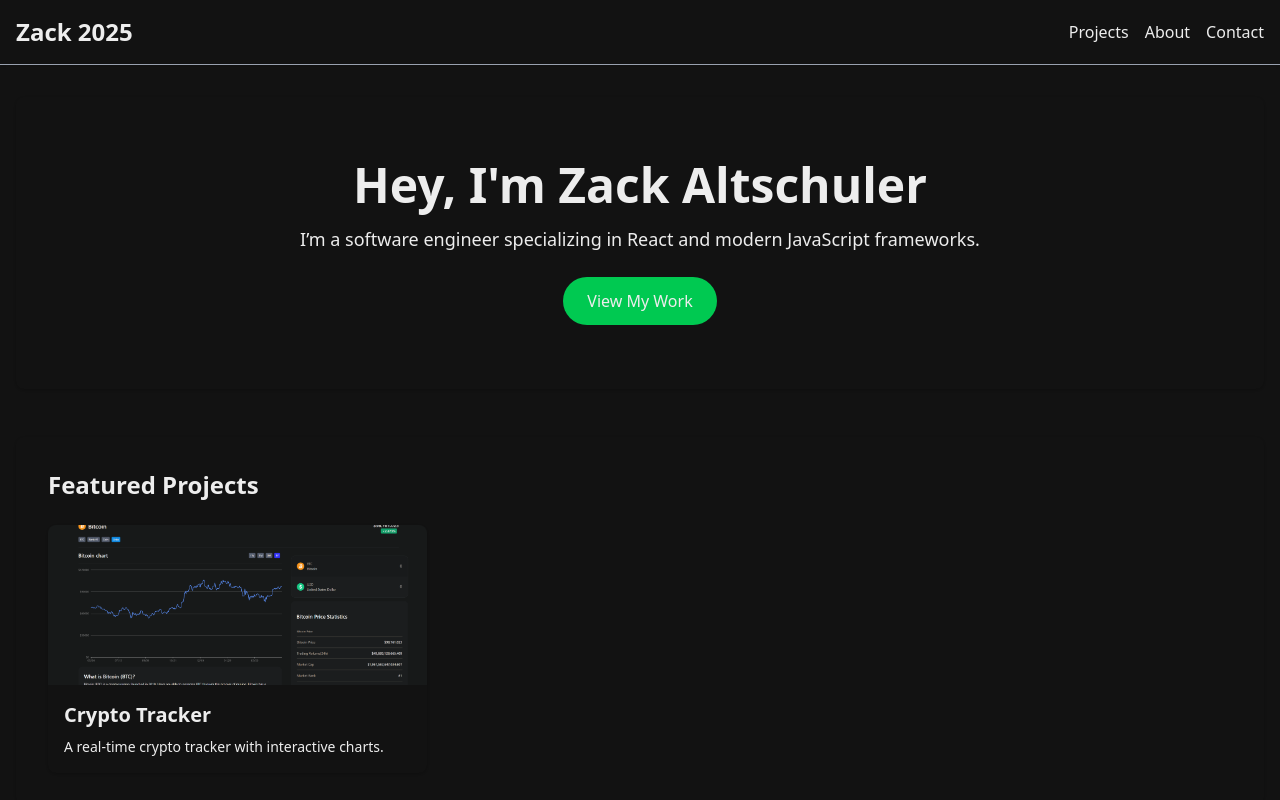
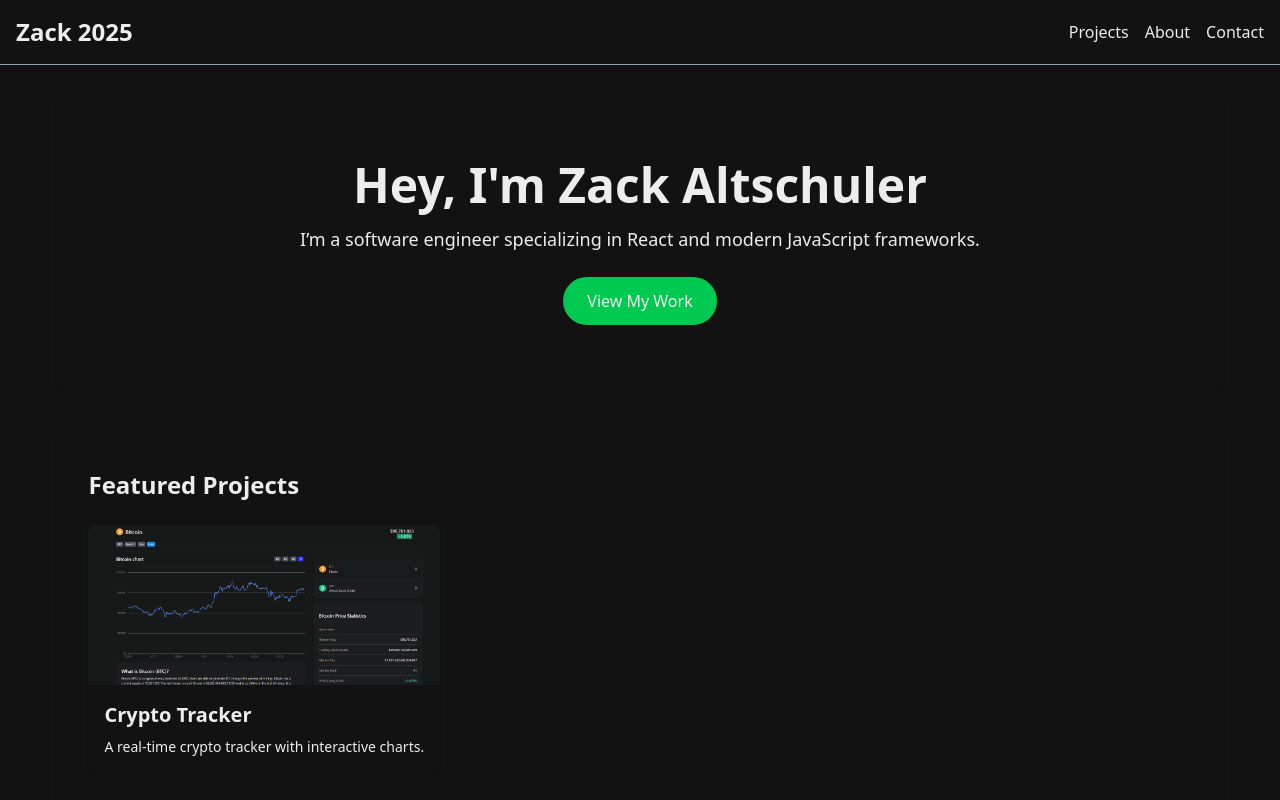
Before and after one commit to Altzack/Portfolio, a React (Vite) app: page / in a window 1280 px wide. Shown: the top 800 px of the page. Built offline with nearby package versions, Linux system fonts and the light colour scheme; the HTML template or start-up script is replaced by a standard one.

Commit message:
fix for big screens

```diff
--- a/src/App.jsx
+++ b/src/App.jsx
@@ -11,7 +11,7 @@ export default function App() {
   return (
     <div className="flex flex-col min-h-screen">
       <Header />
-      <main className="flex-grow container mx-auto px-4 py-8">
+      <main className="flex-grow max-w-screen-2xl mx-auto px-4 py-8">
         <Routes>
           <Route path="/" element={<Home />} />
           <Route path="/projects" element={<Projects />} />
```
